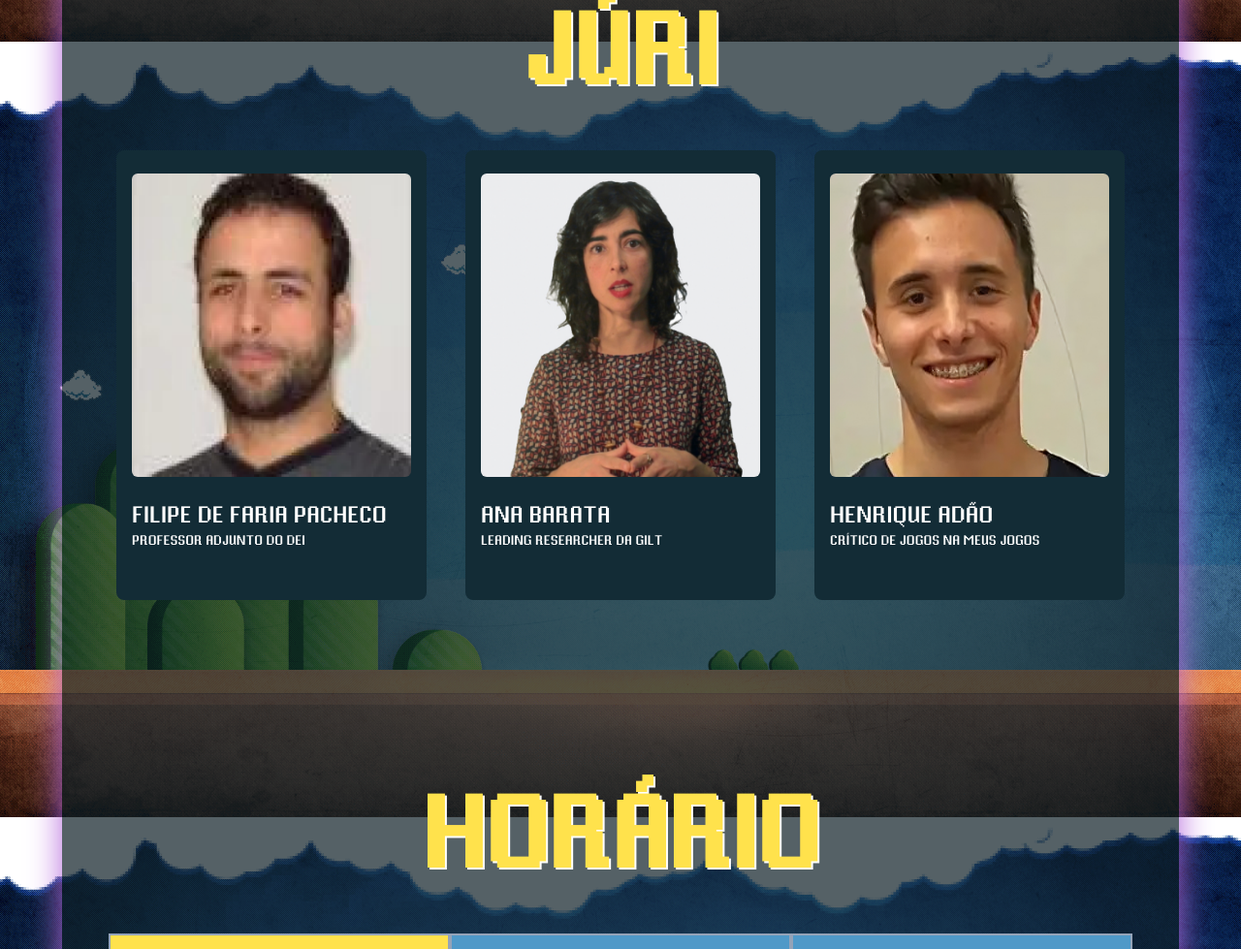
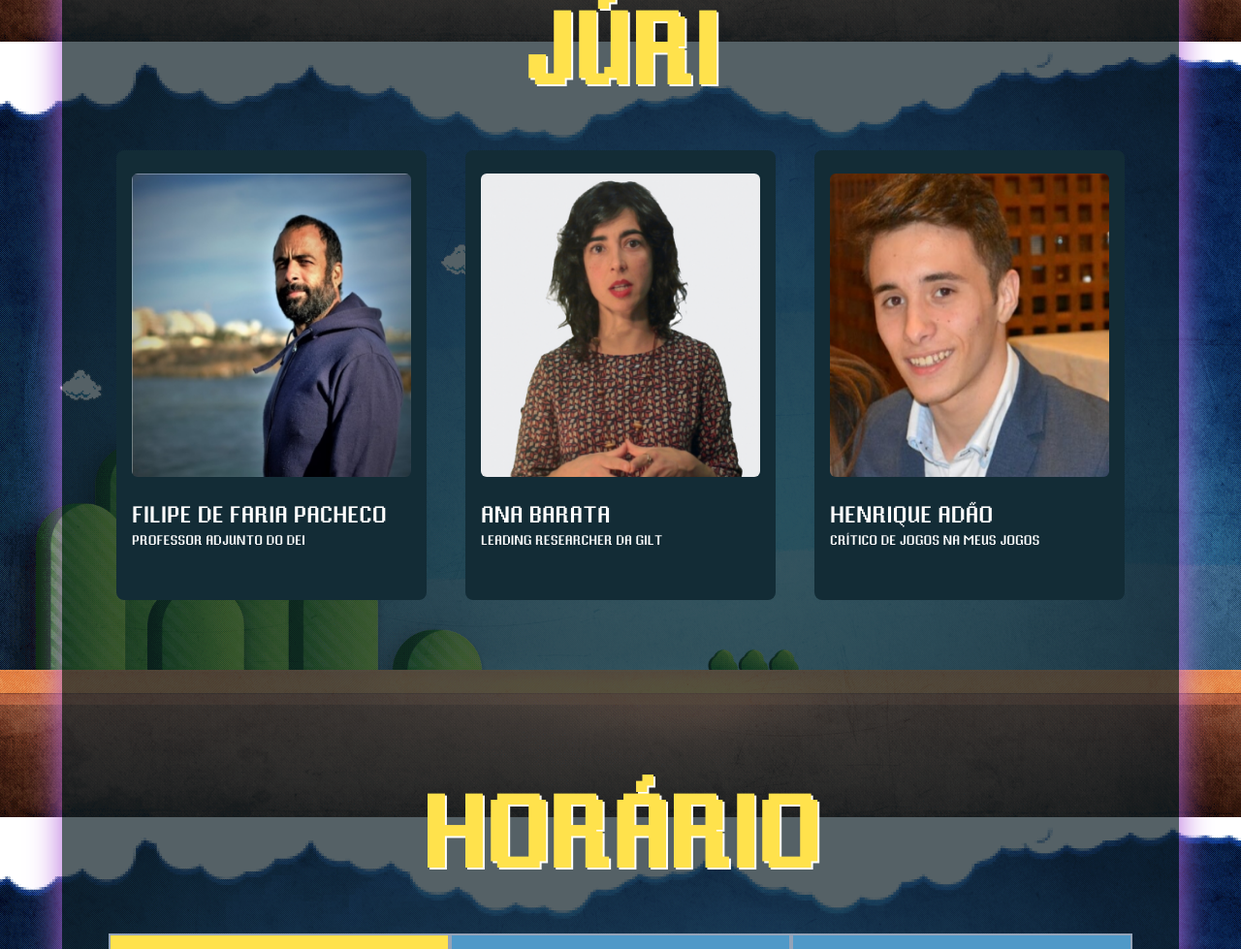
Before and after one commit to Nucleo-Estudantes-Informatica-ISEP/gamejam-2024, an Astro site: page / in a window 1280 px wide. Shown: the part 3157-4136 px from the top of the page at 97% size. Built offline with nearby package versions, Linux system fonts and the light colour scheme; Astro itself is replaced by a stand-in of ours.

Commit message:
upd: images

```diff
--- a/src/components/Judges/Judges.tsx
+++ b/src/components/Judges/Judges.tsx
@@ -6,7 +6,7 @@ const Judges: React.FC = () => {
       <JudgeItem
         name="Filipe de Faria Pacheco"
         description="Professor Adjunto do DEI"
-        image="/judges/filipe-pacheco-new.png"
+        image="/judges/chad.png"
         isLeft={false}
         overDescription="Foi Vice-Diretor da unidade de Investigação CISTER - Research Centre in Real-Time and Embedded Computing Systems;
         Responsável pela unidade curricular de Tecnologias e Sistemas Multimédia do Mestrado em Engenharia Informática;
@@ -24,7 +24,7 @@ const Judges: React.FC = () => {
       <JudgeItem
         name="Henrique Adão"
         description="Crítico de jogos na Meus Jogos"
-        image="/judges/henrique-new.png"
+        image="/judges/osborn.png"
         isLeft={true}
         overDescription="Eu sou o Henrique, tenho 22 anos e sou apaixonado por videojogos desde que me lembro. Desde agosto de 2022 faço parte da equipa de autores do Meus Jogos, um site português de críticas e notícias gaming, onde já publiquei mais de duas dezenas de artigos."
       />
```
Also changed, not shown: public/judges/chad.png (added), public/judges/osborn.png (added).
